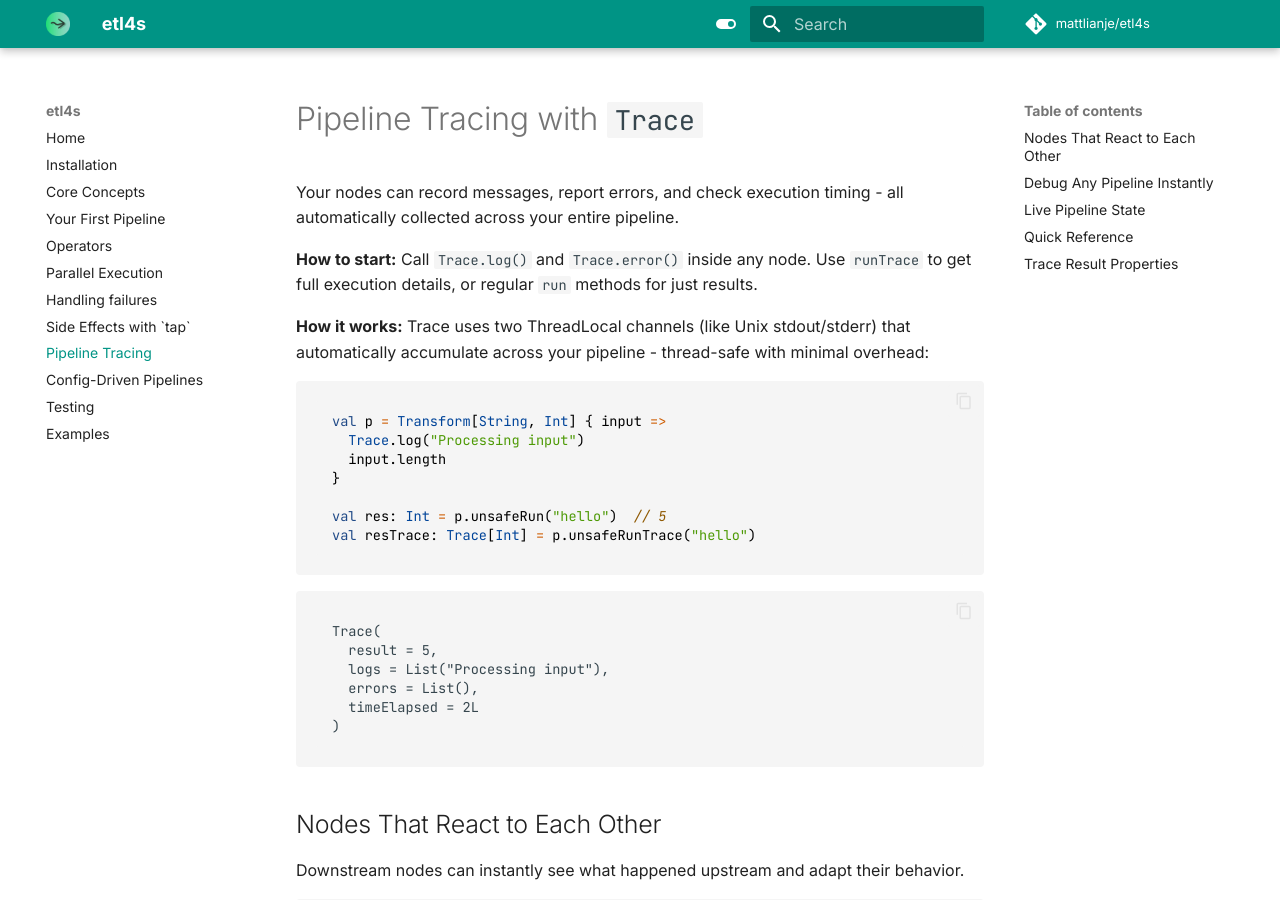
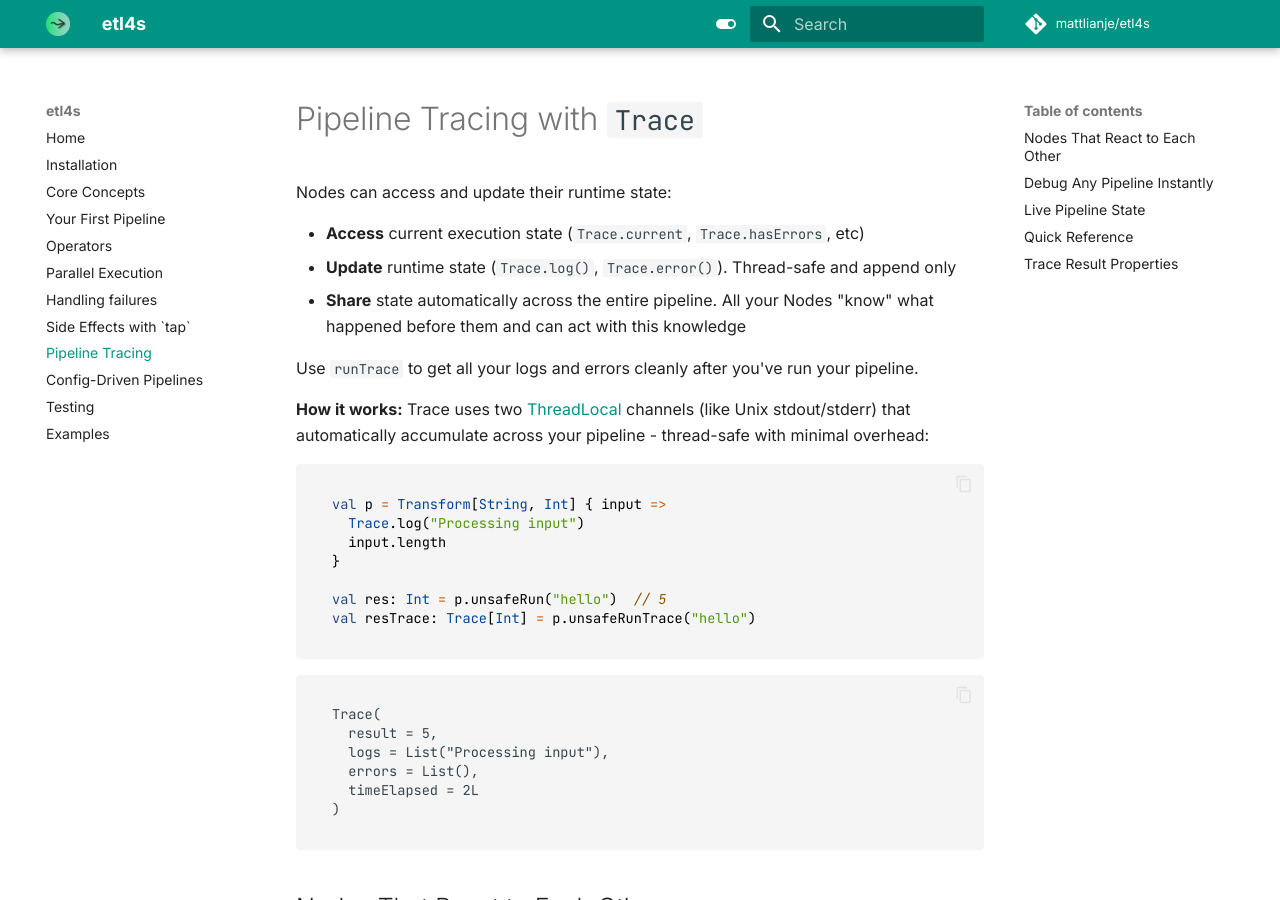
Before and after one commit to mattlianje/etl4s, an MkDocs documentation site: the page built from docs/trace.md, in a window 1280 px wide and 900 px high. Built offline with MkDocs 1.6.1 and Material for MkDocs 9.7.7, drawn with Linux system fonts in a browser that asks for light colours; comment, search, counter and statistics services are not loaded.

Commit message:
update doc

````diff
--- a/docs/trace.md
+++ b/docs/trace.md
@@ -1,11 +1,14 @@
 # Pipeline Tracing with `Trace`
 
-Your nodes can record messages, report errors, and check execution timing - all automatically collected across your entire pipeline.
+Nodes can access and update their runtime state:
 
+- **Access** current execution state (`Trace.current`, `Trace.hasErrors`, etc)
+- **Update** runtime state (`Trace.log()`, `Trace.error()`). Thread-safe and append only
+- **Share** state automatically across the entire pipeline. All your Nodes "know" what happened before them and can act with this knowledge
 
-**How to start:** Call `Trace.log()` and `Trace.error()` inside any node. Use `runTrace` to get full execution details, or regular `run` methods for just results.
+Use `runTrace` to get all your logs and errors cleanly after you've run your pipeline.
 
-**How it works:** Trace uses two ThreadLocal channels (like Unix stdout/stderr) that automatically accumulate across your pipeline - thread-safe with minimal overhead:
+**How it works:** Trace uses two [ThreadLocal](https://docs.oracle.com/javase/8/docs/api/java/lang/ThreadLocal.html) channels (like Unix stdout/stderr) that automatically accumulate across your pipeline - thread-safe with minimal overhead:
 
 ```scala
 val p = Transform[String, Int] { input =>
````
Also changed, not shown: README.md (+1 -1 lines).
